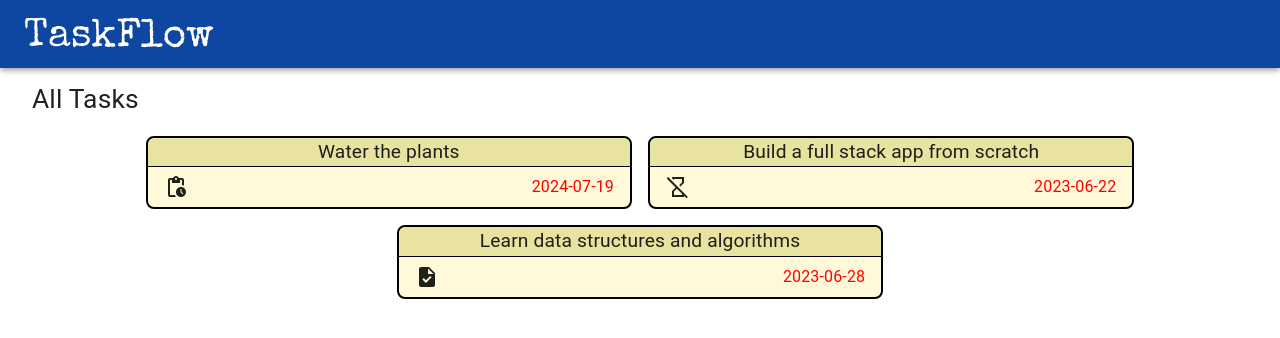
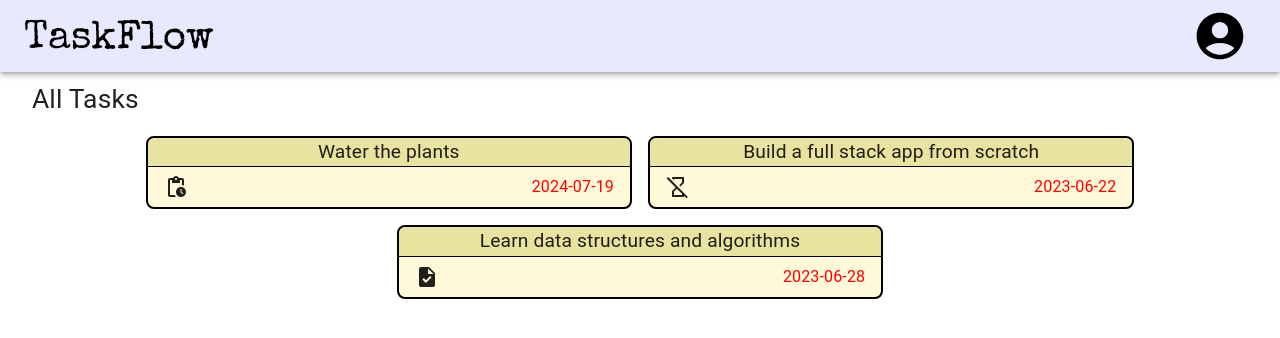
Before and after one commit to Garrett04/taskflow-app, a React (Create React App) app in the folder client/: page / in a window 1280 px wide. Shown: the top 338 px of the page. Built offline with nearby package versions, Linux system fonts and the light colour scheme; no server answers.

Commit message:
Add account button component

```diff
--- a/client/src/components/appLayout/AccountButton.js
+++ b/client/src/components/appLayout/AccountButton.js
@@ -1,6 +1,23 @@
+import AccountCircleIcon from '@mui/icons-material/AccountCircle';
+import { Button, IconButton } from '@mui/material';
+import { useNavigate } from 'react-router-dom';
+
 const AccountButton = () => {
+    const navigate = useNavigate();
+
+    const handleClick = () => {
+        navigate('/login');
+    }
+
     return (
-        <div>Hello from AccountButton</div>
+        <IconButton
+            title='Your account'
+            aria-label='account-button'
+            color='secondary'
+            onClick={handleClick}
+        >
+            <AccountCircleIcon sx={{ fontSize: '3.5rem' }}/>
+        </IconButton>
     )
 }
 
--- a/client/src/components/appLayout/TopBar.js
+++ b/client/src/components/appLayout/TopBar.js
@@ -1,6 +1,7 @@
 import { IconButton, Toolbar, styled } from "@mui/material";
 import MuiAppBar from '@mui/material/AppBar';
 import MenuIcon from '@mui/icons-material/Menu';
+import AccountButton from "./AccountButton";
 
 const drawerWidth = 240;
 
@@ -29,7 +30,7 @@ const TopBar = ({
 }) => {
     return (
       <AppBar position="fixed" open={open}>
-        <Toolbar>
+        <Toolbar sx={{ display: 'flex', justifyContent: 'space-between' }}>
           {isAuthenticated && <IconButton
             color="inherit"
             aria-label="open drawer"
@@ -43,6 +44,7 @@ const TopBar = ({
             <MenuIcon sx={{ fontSize: '2rem' }} />
           </IconButton>}
           <h2 className='logo'>TaskFlow</h2>
+          <AccountButton />
         </Toolbar>
       </AppBar>
     )
--- a/client/src/index.css
+++ b/client/src/index.css
@@ -6,7 +6,7 @@
 .logo {
   font-family: 'Special Elite';
   font-size: 2.5rem;
-  color: white;
+  color: black;
   margin-top: .5rem;
 }
 
--- a/client/src/pages/Root.js
+++ b/client/src/pages/Root.js
@@ -1,7 +1,7 @@
 import { Outlet } from "react-router-dom"
 import { createTheme } from "@mui/material";
 import { ThemeProvider } from "@emotion/react";
-import { blue } from "@mui/material/colors";
+import { blue, green } from "@mui/material/colors";
 import AppLayout from "../components/appLayout/AppLayout";
 import { useEffect } from "react";
 import { useDispatch } from "react-redux";
@@ -11,10 +11,16 @@ const Root = () => {
   const theme = createTheme({
     palette: {
       primary: {
-        main: blue[900], // Change primary color to orange
+        light: '#757ce8',
+        main: '#e8e8ff',
+        dark: '#002884',
+        contrastText: '#fff',
       },
       secondary: {
-        main: '#673ab7', // Change secondary color to purple
+        light: '#ff7961',
+        main: '#000000',
+        dark: '#ba000d',
+        contrastText: '#000',
       },
     },
   });
```
